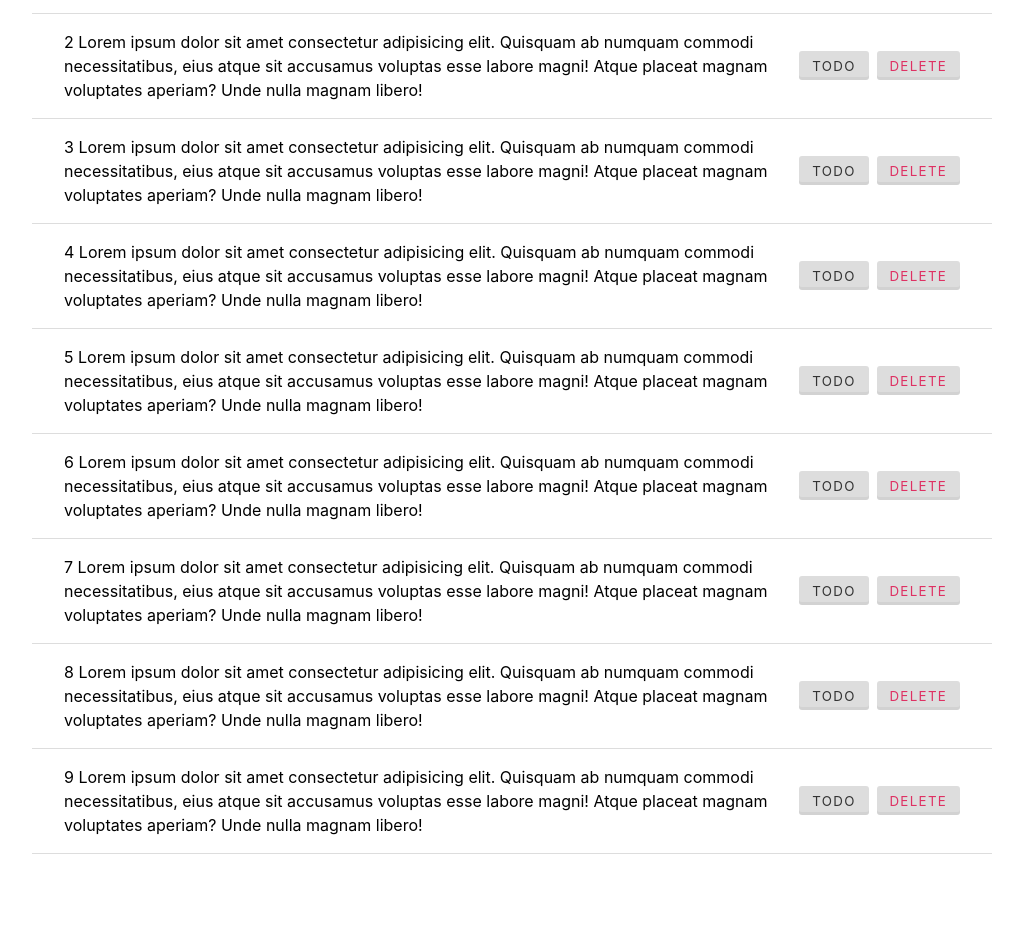
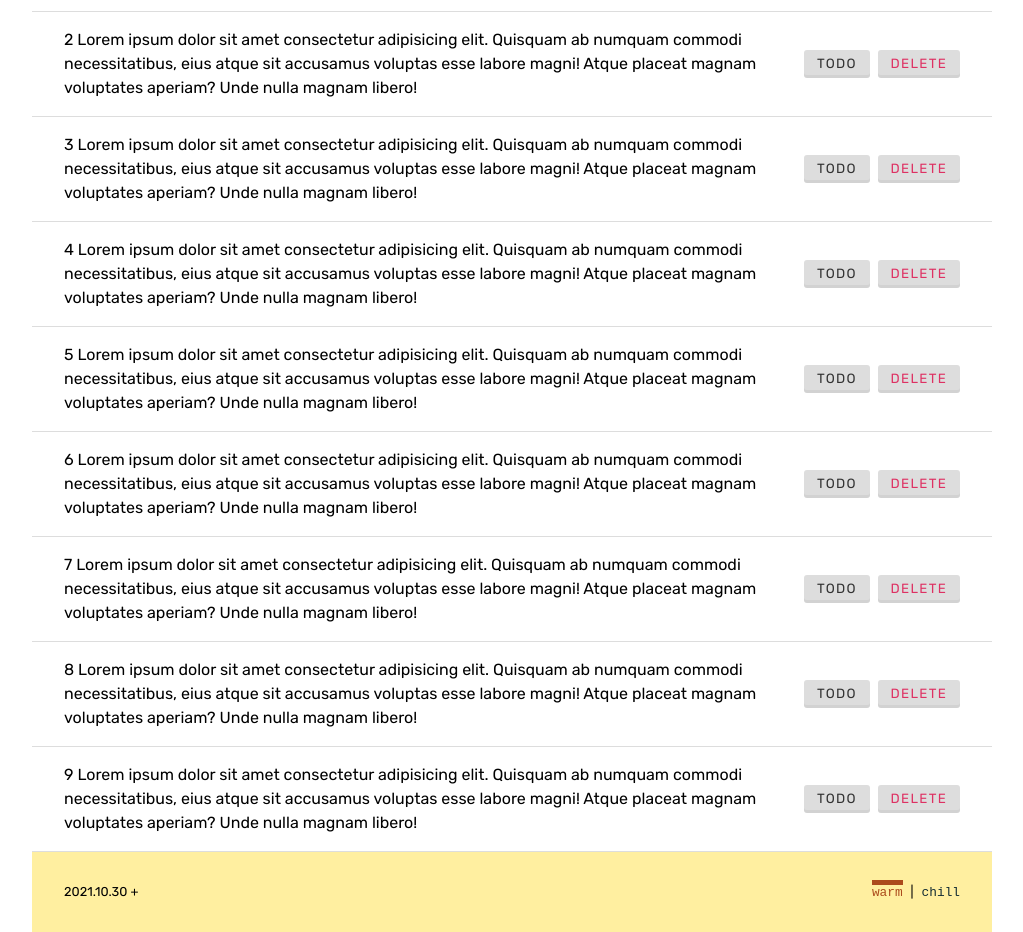
Before and after one commit to gloriading/react-todo-2021, a React (Create React App) app: page / in a window 1280 px wide. Shown: the part 400-1332 px from the top of the page, without its empty margins (128-1151 px from the left). Before the commit the page ends 1254 px from the top, so only its background shows below. Built offline with nearby package versions, Linux system fonts and the light colour scheme.

Commit message:
Implement ThemeContext

```diff
--- a/src/App.js
+++ b/src/App.js
@@ -1,10 +1,22 @@
-import React, { useState, useEffect } from 'react';
+import React, { useState, useEffect, useContext } from 'react';
 import TodoItem from './components/TodoItem';
 import TodoForm from './components/TodoForm';
+import ThemeToggle from './components/ThemeToggle';
 import TodoFormSlideDown from './components/TodoFormSlideDown';
 import useScrollDown from './hooks/useScrollDown';
+import { ThemeContext } from './context/ThemeContext';
 
 function App() {
+  const { theme } = useContext(ThemeContext);
+  const [mainBgClass, setMainBgClass] = useState('');
+  useEffect(() => {
+    const themeMap = {
+      warm: 'warm__background',
+      chill: 'chill__background'
+    };
+    setMainBgClass(themeMap[theme]);
+  }, [theme]);
+
   const isScrollDown = useScrollDown();
 
   const mockTodos = [...Array(10).keys()].map(elm => {
@@ -34,15 +46,15 @@ function App() {
   };
 
   const [todoCount, setTodoCount] = useState(0);
-  const [doneCount, setDontCount] = useState(0);
+  const [doneCount, setDoneCount] = useState(0);
 
   useEffect(() => {
     setTodoCount(todos.filter(todo => !todo.isDone).length);
-    setDontCount(todos.filter(todo => !!todo.isDone).length);
+    setDoneCount(todos.filter(todo => !!todo.isDone).length);
   }, [todos])
 
   return (
-    <div className="todo__container">
+    <div className='todo__container'>
       <div className={isScrollDown ? 'slideDown__show': 'slideDown__hidden'}>
         <TodoFormSlideDown
           addTodo={addTodo}
@@ -50,12 +62,20 @@ function App() {
           doneCount={doneCount}
         />
       </div>
-      <div className="todo__header">
-        <h1>Todo App | 2021.10.30</h1>
+      <div className={['todo__header', mainBgClass].join(' ')}>
+        <h1>Yup, I'm a Todo App</h1>
       </div>
       <TodoForm addTodo={addTodo} />
       <div className="todos__container">
         {todos.map(todo => <TodoItem key={todo.id} {...todo} deleteTodo={deleteTodo} toggleTodo={toggleTodo} />)}
+      </div>
+      <div className={['footer', mainBgClass].join(' ')}>
+        <p>2021.10.30 +</p>
+        <p>
+          <ThemeToggle themeName='warm' />
+          <span className="divider">|</span>
+          <ThemeToggle themeName='chill' />
+        </p>
       </div>
     </div>
   );
--- /dev/null
+++ b/src/components/ThemeToggle.js
@@ -0,0 +1,26 @@
+import React, { useContext } from 'react'
+import { ThemeContext } from '../context/ThemeContext';
+
+
+function ThemeToggle({ themeName }) {
+  const { theme, setTheme } = useContext(ThemeContext);
+
+  const getThemeClass = (name) => {
+    const themeMap = {
+      warm: 'theme__warm',
+      chill: 'theme__chill'
+    };
+    const additionalClass = name === theme ? 'theme__active' : '';
+    return [additionalClass, themeMap[name]].filter(elm => !! elm).join(' ');
+  };
+
+  return (
+    <span
+      className={getThemeClass(themeName)}
+      onClick={() => setTheme(themeName)}>
+      {themeName}
+    </span>
+  )
+}
+
+export default ThemeToggle
--- a/src/components/TodoForm.js
+++ b/src/components/TodoForm.js
@@ -3,7 +3,6 @@ import useInputState from '../hooks/useInputState';
 
 function TodoForm(props) {
   const [inputVal, handleChange, resetInput] = useInputState('');
-
 
   const handleAddTodo = () => {
     if (!inputVal.trim()) {
--- /dev/null
+++ b/src/context/ThemeContext.js
@@ -0,0 +1,13 @@
+import { createContext, useState } from "react";
+
+export const ThemeContext = createContext();
+
+export const ThemeProvider = ({ children }) => {
+  const [theme, setTheme] = useState('warm');
+
+  return (
+    <ThemeContext.Provider value={{ theme, setTheme }}>
+      {children}
+    </ThemeContext.Provider>
+  )
+};
--- a/src/index.css
+++ b/src/index.css
@@ -1,10 +1,10 @@
+@import url('https://fonts.googleapis.com/css2?family=Rubik:wght@400;600&display=swap');
+
 * {
   box-sizing: border-box;
   margin: 0;
   padding: 0;
-  font-family: -apple-system, BlinkMacSystemFont, 'Segoe UI', 'Roboto', 'Oxygen',
-    'Ubuntu', 'Cantarell', 'Fira Sans', 'Droid Sans', 'Helvetica Neue',
-    sans-serif;
+  font-family: 'Rubik', sans-serif;
   -webkit-font-smoothing: antialiased;
   -moz-osx-font-smoothing: grayscale;
 }
@@ -28,6 +28,12 @@ button {
 }
 button:hover {
   box-shadow: 0 0 0 28px rgba(0, 0, 0, 0.25) inset;
+}
+.warm__background {
+  background-color: #ffefa0;
+}
+.chill__background {
+  background-color: #d8e3e7;
 }
 
 /* App.js */
@@ -61,6 +67,36 @@ button:hover {
   left: 0;
   z-index: 20;
   transition: all 0.2s;
+}
+.footer {
+  padding: 2rem;
+  font-size: 0.8rem;
+  display: flex;
+  justify-content: space-between;
+}
+.footer span {
+  cursor: crosshair;
+  transition: all 0.2s;
+}
+.footer span:hover {
+  font-weight: bold;
+}
+.theme__warm {
+  color: #ac4b1c;
+  font-family: monospace;
+}
+.theme__chill {
+  color: #132c33;
+  font-family: monospace;
+}
+.theme__chill.theme__active {
+  border-bottom: 5px solid;
+}
+.theme__warm.theme__active {
+  border-top: 5px solid;
+}
+.divider {
+  margin: 0 0.5rem;
 }
 
 /* TodoForm.js */
@@ -157,7 +193,10 @@ input[type='text']:focus {
     padding: 0.5rem 0;
   }
   .todo__container {
-    width: 90%;
+    width: 100%;
+  }
+  .todos__container {
+    padding: 1rem;
   }
 
   /* TodoFormSlideDown */
--- a/src/index.js
+++ b/src/index.js
@@ -3,10 +3,14 @@ import ReactDOM from 'react-dom';
 import './index.css';
 import App from './App';
 import reportWebVitals from './reportWebVitals';
+import { ThemeProvider } from './context/ThemeContext';
+
 
 ReactDOM.render(
   <React.StrictMode>
-    <App />
+    <ThemeProvider>
+      <App />
+    </ThemeProvider>
   </React.StrictMode>,
   document.getElementById('root')
 );
```
